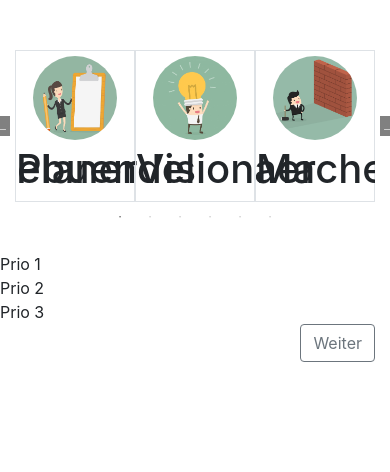
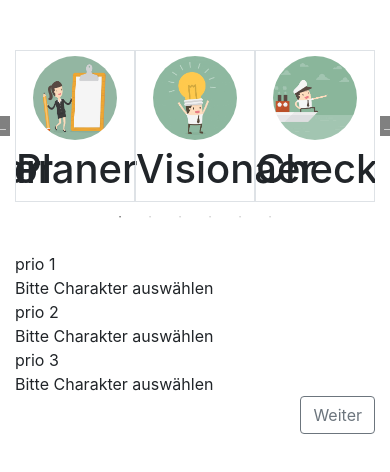
Before and after one commit to Cofinpro/projekt-weltverbesserer, a React (Create React App) app: page / in a window 390 px wide. Shown: the top 472 px of the page. Built offline with nearby package versions, Linux system fonts and the light colour scheme; a web font is replaced by a local one.

Commit message:
add remove selected characters

```diff
--- a/src/components/CharacterBoxes/SelectedCharacterBox.js
+++ b/src/components/CharacterBoxes/SelectedCharacterBox.js
@@ -7,7 +7,7 @@ class SelectedCharacterBox extends Component {
 
         return (
             <div>
-                <img src={this.props.Image} className="Character-logo" alt="logodrei" />
+                <img src={this.props.Image} className="Character-logo" alt="logodrei" onClick={() => this.props.onClick()}/>
 
                 <label className="CharacterLabel">
                     {this.props.Name}
--- a/src/pages/character-auswahl/Characters.js
+++ b/src/pages/character-auswahl/Characters.js
@@ -9,27 +9,34 @@ import Macher from '../../img/Macher.jpg';
 export const Characters = {
   Planer: {
     Image: Planer,
-    Name: 'Planer'
+    Name: 'Planer',
+    Key: 1
   },
   Visionaer: {
     Image: Visionaer,
-    Name: 'Visionaer'
+    Name: 'Visionaer',
+    Key: 2
   },
   Checker: {
     Image: Checker,
-    Name: 'Checker'
+    Name: 'Checker',
+    Key: 3
   },
   Energiebuendel: {
     Image: Energiebuendel,
-    Name: 'Energiebuendel'
+    Name: 'Energiebuendel',
+    Key: 4
+
   },
   Kommunikator: {
     Image: Kommunikator,
-    Name: 'Kommunikator'
+    Name: 'Kommunikator',
+    Key: 5
   },
   Macher: {
     Image: Macher,
-    Name: 'Macher'
+    Name: 'Macher',
+    Key: 6
   }
 
 
--- a/src/pages/character-auswahl/index.js
+++ b/src/pages/character-auswahl/index.js
@@ -8,13 +8,6 @@ import SelectedCharacterBox from "../../components/CharacterBoxes/SelectedCharac
 class Character extends Component {
     constructor(props) {
         super(props);
-
-        const planer = <CharacterBox image={Characters.Planer.Image} character={Characters.Planer.Name} onClick={() => this.handleClick(Characters.Planer)} />
-        const visionaer = <CharacterBox image={Characters.Visionaer.Image} character={'Visionär'} onClick={() => this.handleClick(Characters.Visionaer)} />
-        const macher = <CharacterBox image={Characters.Macher.Image} character={'Macher'} onClick={() => this.handleClick(Characters.Macher)} />
-        const kommunikator = <CharacterBox image={Characters.Kommunikator.Image} character={'Kommunikator'} onClick={() => this.handleClick(Characters.Kommunikator)} />
-        const checker = <CharacterBox image={Characters.Checker.Image} character={'Checker'} onClick={() => this.handleClick(Characters.Checker)} />
-        const energiebuendel = <CharacterBox image={Characters.Energiebuendel.Image} character={'Energiebündel'} onClick={() => this.handleClick(Characters.Energiebuendel)} />
 
         var characters = [Characters.Planer, Characters.Visionaer, Characters.Macher, Characters.Kommunikator, Characters.Checker, Characters.Energiebuendel]
 
@@ -27,21 +20,23 @@ class Character extends Component {
     }
 
     handleClick(toSetPrio) {
+
         if (!this.state.prio1) {
-            this.setState({ prio1: <SelectedCharacterBox Image={toSetPrio.Image} Name={toSetPrio.Name} /> });
+            this.setState({ prio1: toSetPrio });
             this.removeCharacterFromList(toSetPrio)
         } else {
             if (!this.state.prio2) {
-                this.setState({ prio2: <SelectedCharacterBox Image={toSetPrio.Image} Name={toSetPrio.Name} /> });
+                this.setState({ prio2: toSetPrio });
                 this.removeCharacterFromList(toSetPrio)
             } else {
                 if (!this.state.prio3) {
-                    this.setState({ prio3: <SelectedCharacterBox Image={toSetPrio.Image} Name={toSetPrio.Name} /> });
+                    this.setState({ prio3: toSetPrio });
                     this.removeCharacterFromList(toSetPrio)
                 }
             }
         }
     }
+
 
     removeCharacterFromList(toRemove) {
         var newCharacters = [...this.state.characters];
@@ -50,15 +45,72 @@ class Character extends Component {
         this.setState({ characters: newCharacters });
     }
 
+    removeSelectedCharacter(toRemove) {
+        var newCharacters = [...this.state.characters];
+        newCharacters.push(toRemove);
+        this.setState({ characters: newCharacters });
+
+        if (toRemove === this.state.prio1) {
+            this.setState({ prio1: null }, () => this.orderPrios());
+        }
+
+        if (toRemove === this.state.prio2) {
+            this.setState({ prio2: null }, () => this.orderPrios());
+        }
+
+        if (toRemove === this.state.prio3) {
+            this.setState({ prio3: null }, () => this.orderPrios());
+        }
+
+
+
+    }
+
+    orderPrios() {
+        console.log('aufgerufen empty')
+        console.log(this.state.prio1)
+        console.log(this.state.prio2)
+        console.log(this.state.prio3)
+        if (!this.state.prio1) {
+            console.log('prio1 empty')
+            this.setState({ prio1: this.state.prio2 });
+            this.setState({ prio2: this.state.prio3 });
+            this.setState({ prio3: null })
+        }
+
+        if (!this.state.prio2) {
+            console.log('prio2 empty')
+            this.setState({ prio2: this.state.prio3 });
+            this.setState({ prio3: null })
+        }
+
+    }
+
+
     renderCharacters() {
-        var characters =this.state.characters.map((character) => {
+        var characters = this.state.characters.sort((a, b) => a.Key - b.Key).map((character) => {
             return (
-                <div>
+                <div key={character.Key}>
                     <CharacterBox image={character.Image} character={character.Name} onClick={() => this.handleClick(character)} />
                 </div>
             )
         })
         return characters
+    }
+
+    renderSelectedCharacters(selectedCharacter) {
+        if (!selectedCharacter) {
+            return (
+                <div>
+                    Bitte Charakter auswählen
+                 </div>
+            );
+        }
+        return (
+            <div>
+                <SelectedCharacterBox Image={selectedCharacter.Image} Name={selectedCharacter.Name} onClick={() => this.removeSelectedCharacter(selectedCharacter)} />
+            </div>
+        )
     }
 
 
@@ -71,6 +123,8 @@ class Character extends Component {
             slidesToScroll: 1
         };
 
+
+
         return (
             <div className='content container' >
                 <div class="row">
@@ -80,23 +134,17 @@ class Character extends Component {
                         </Slider>
                     </div>
                 </div>
-                <div class="row">
-                    <div class=".col-6 .col-md-4">
-                        Prio 1
-                        {this.state.prio1}
-                    </div>
+                <div>
+                    prio 1
+                    {this.renderSelectedCharacters(this.state.prio1)}
                 </div>
-                <div class="row">
-                    <div class=".col-6 .col-md-4">
-                        Prio 2
-                        {this.state.prio2}
-                    </div>
+                <div>
+                    prio 2
+                    {this.renderSelectedCharacters(this.state.prio2)}
                 </div>
-                <div class="row">
-                    <div class=".col-6 .col-md-4">
-                        Prio 3
-                        {this.state.prio3}
-                    </div>
+                <div>
+                    prio 3
+                    {this.renderSelectedCharacters(this.state.prio3)}
                 </div>
                 <row>
                     <a href="/eigenschaften" class="btn btn-outline-secondary float-right" role="button">Weiter</a>
@@ -106,4 +154,4 @@ class Character extends Component {
     }
 }
 
-    export default Character;
+export default Character;
```
